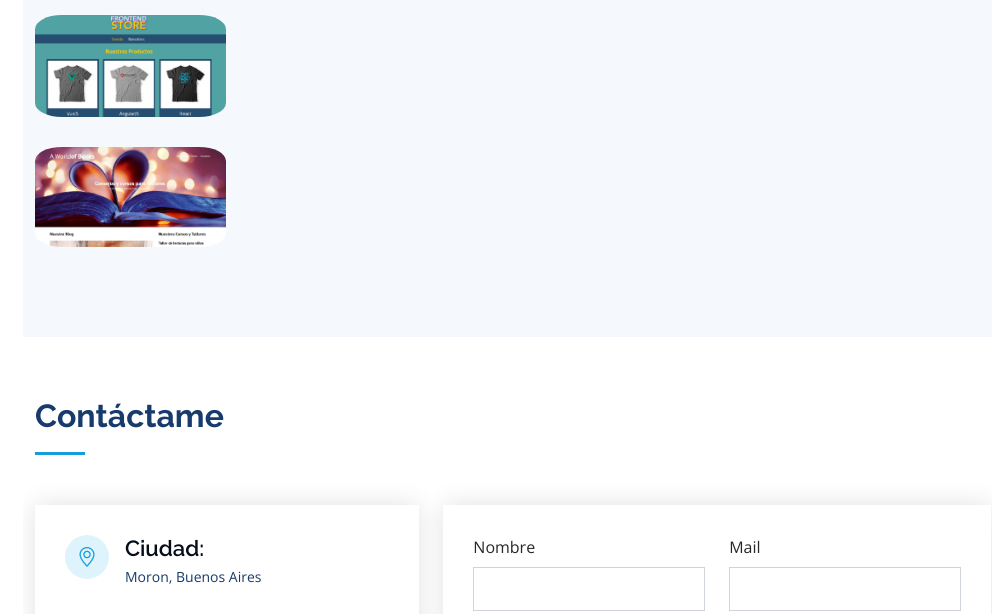
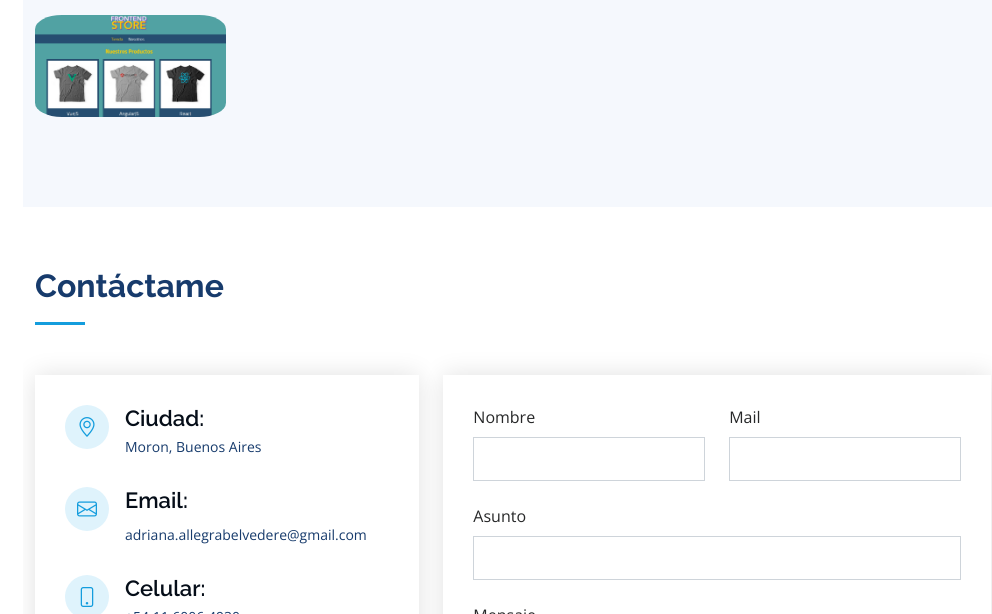
Before and after one commit to AdrianaAllegraBelvedere/Porfolio-Web, a plain HTML site: page index.html in a window 1280 px wide. Shown: the part 3317-3931 px from the top of the page, without its empty margins (277-1269 px from the left). Drawn offline with nearby package versions, Linux system fonts and the light colour scheme.

Commit message:
cambio de un proyecto

```diff
--- a/index.html
+++ b/index.html
@@ -316,15 +316,7 @@
             </div>
           </div>
 
-          <div class="col-lg-4 col-md-6 portfolio-item filter-card">
-            <div class="portfolio-wrap">
-              <img src="assets/img/portfolio/portfolio-7.jpg" class="img-fluid" alt="A World of Books">
-              <div class="portfolio-links">
-                <a href="assets/img/portfolio/portfolio-7.jpg" data-gallery="portfolioGallery" class="portfolio-lightbox" title="A World of Books"><i class="bx bx-plus"></i></a>
-                <a href="https://aworldofbooks.netlify.app/index.html" title="More Details" target="_blank"><i class="bx bx-link"></i></a>
-              </div>
-            </div>
-          </div>
+
 
         </div>
 
```
